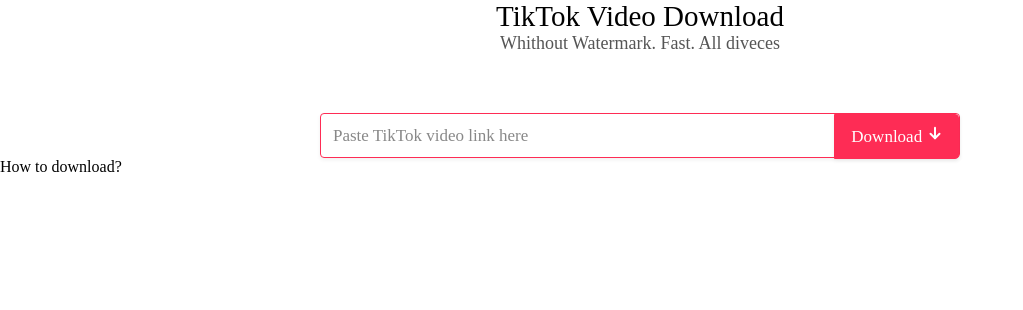
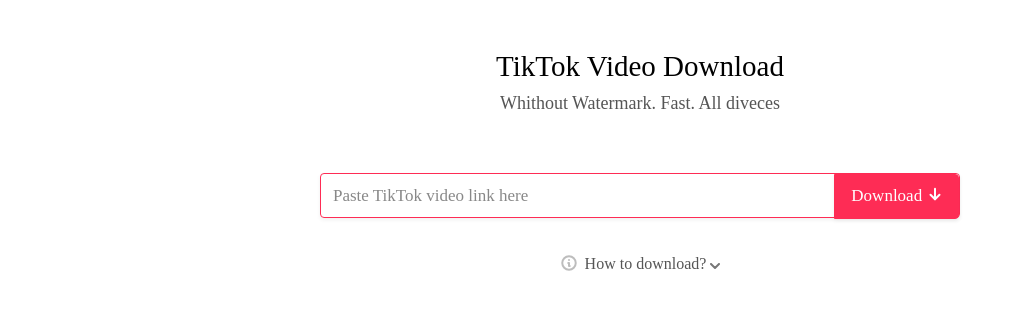
Before and after one commit to SvetaKirget/Hw1, a plain HTML site: page 11 задача/index11.html in a window 1280 px wide. Shown: the whole page, without its empty margins (0-1023 px from the left). Drawn offline with Linux system fonts and the light colour scheme.

Commit message:
completed 10 and 11 tasks

```diff
--- a/10 задача/style10.css
+++ b/10 задача/style10.css
@@ -8,14 +8,13 @@ p, h1, h2, h3, h4, h5, h6 {
     font-family: Montserrat;
     font-style: normal;
     margin: 0px;
-    }
+}
 
 .name {
     font-weight: 600;
     font-size: 17px;
     line-height: 21px;
     color: black;
-    /* position: absolute; */
 }
 
 .price {
@@ -23,8 +22,8 @@ p, h1, h2, h3, h4, h5, h6 {
     font-size: 17px;
     line-height: 21px;
     color: #FFA542;
-    /* position: absolute;*/
 }
+
 .img1{
     background-image: url(Image.png);
     background-repeat:no-repeat;
@@ -32,6 +31,7 @@ p, h1, h2, h3, h4, h5, h6 {
     height: 237px;
     margin: 15.1px 64px 0px 65px;
 }
+
 .img2 {
     background-image: url(Image1.png);
     background-repeat: no-repeat;
@@ -39,6 +39,7 @@ p, h1, h2, h3, h4, h5, h6 {
     height: 237px;
     margin: 15.1px 64px 0px 65px;
 }
+
 .img3 {
     background-image: url(Image2.png);
     background-repeat: no-repeat;
@@ -56,6 +57,9 @@ p, h1, h2, h3, h4, h5, h6 {
     font-size: 20px;
     line-height: 24px;
     color: #838383;
+    margin-top: 12px;
+    margin-left: 12px;
+    margin-bottom: 15px;
 }
 
 .block-one, .block-two, .block-three {
@@ -78,6 +82,7 @@ p, h1, h2, h3, h4, h5, h6 {
 .two1, .two2, .two3 {
     background: #FFCE7F;
 }
+
 .text-block1, .text-block2, .text-block3{
     display: flex;
     justify-content: space-between;
@@ -85,9 +90,21 @@ p, h1, h2, h3, h4, h5, h6 {
 
 .text-block1, .text-block2{
     margin: 54px 35px 25px 21px;
-
 }
 
 .text-block3{
     margin: 72px 35px 25px 21px;
 }
+
+span{
+    font-weight: 600;
+    font-size: 17px;
+    line-height: 21px;
+    color: #838383;
+    position: absolute;
+    margin: 3px 10px;
+}
+
+.star{
+    margin-left: 18px;
+}
--- a/11 задача/index11.html
+++ b/11 задача/index11.html
@@ -22,16 +22,30 @@
         </div>
         <div class="button">
             <span>Download</span>
-            <svg width="18" height="18" viewBox="0 0 18 18" fill="none" xmlns="http://www.w3.org/2000/svg">
+            <svg class="arrow" width="18" height="18" viewBox="0 0 18 18" fill="none"
+                xmlns="http://www.w3.org/2000/svg">
                 <path d="M9 3.75V14.25" stroke="white" stroke-width="2" stroke-linecap="round"
                     stroke-linejoin="round" />
                 <path d="M13.5 9.75L9 14.25L4.5 9.75" stroke="white" stroke-width="2" stroke-linecap="round"
                     stroke-linejoin="round" />
             </svg>
+        </div>
 
-        </div>
     </div>
-    <p>How to download?</p>
+    </div>
+    <div class="text">
+        <svg class="i" width="18" height="18" viewBox="0 0 18 18" fill="none" xmlns="http://www.w3.org/2000/svg">
+            <path
+                d="M9.75 12H9V9H8.25M9 6H9.0075M15.75 9C15.75 12.7279 12.7279 15.75 9 15.75C5.27208 15.75 2.25 12.7279 2.25 9C2.25 5.27208 5.27208 2.25 9 2.25C12.7279 2.25 15.75 5.27208 15.75 9Z"
+                stroke="#BDBDBD" stroke-width="2" stroke-linecap="round" stroke-linejoin="round" />
+        </svg>
+        <span class="down">How to download?</span>
+        <svg class="element" width="10" height="6" viewBox="0 0 10 6" fill="none" xmlns="http://www.w3.org/2000/svg">
+            <path
+                d="M9.70711 1.70711C10.0976 1.31658 10.0976 0.683417 9.70711 0.292893C9.31658 -0.0976311 8.68342 -0.0976311 8.29289 0.292893L9.70711 1.70711ZM5 5L4.29289 5.70711C4.68342 6.09763 5.31658 6.09763 5.70711 5.70711L5 5ZM1.70711 0.292893C1.31658 -0.0976311 0.683417 -0.0976311 0.292893 0.292893C-0.0976311 0.683417 -0.0976311 1.31658 0.292893 1.70711L1.70711 0.292893ZM8.29289 0.292893L4.29289 4.29289L5.70711 5.70711L9.70711 1.70711L8.29289 0.292893ZM5.70711 4.29289L1.70711 0.292893L0.292893 1.70711L4.29289 5.70711L5.70711 4.29289Z"
+                fill="#777777" />
+        </svg>
+    </div>
 </body>
 
 </html>
--- a/11 задача/style11.css
+++ b/11 задача/style11.css
@@ -2,13 +2,17 @@
     margin: 0px;
     padding: 0px;
 }
+
 h1{
     font-weight: 400;
     font-size: 29px;
     line-height: 33px;
     text-align: center;
     color: #000000;
+    margin-bottom: 10px;
+    margin-top: 50px;
 }
+
 .text1{
     font-weight: 400;
     font-size: 18px;
@@ -17,6 +21,7 @@ h1{
     color: #555555;
     margin-bottom: 59px;
 }
+
 .container_input{
     width: 640px;
     height: 45px;
@@ -27,9 +32,11 @@ h1{
     display: flex;
     margin: auto;
 }
+
 .input{
     width: 515px;
-    }
+}
+
 .button{
     width: 125px;
     height: 45px;
@@ -38,8 +45,9 @@ h1{
     box-sizing: border-box;
     box-shadow: 0px 2px 4px rgba(0, 0, 0, 0.06);
     border-radius: 0px 4px 4px 0px;
-    padding: 9px 3px 10px 16px;
+    padding: 10px 3px 10px 16px;
 }
+
 .input p{
     font-weight: 400;
     font-size: 17px;
@@ -48,9 +56,31 @@ h1{
     font-weight: 400;
     margin: 12px 0px 8px 12px;
 }
+
 .button span{
     font-weight: 400;
     font-size: 17px;
     line-height: 20px;
     color: #FFFFFF;
-    }
+}
+
+.text{
+    text-align: center;
+    margin: 36px;
+}
+
+.arrow{
+    margin-bottom: -2px;
+}
+
+.i{
+    margin-bottom: -3px;
+    margin-right: 3px;
+}
+
+.down{
+    font-weight: 400;
+    font-size: 16px;
+    line-height: 18px;
+    color: #555555;
+}
```
Also changed, not shown: 10 задача/index10.html (+3 -1 lines).
